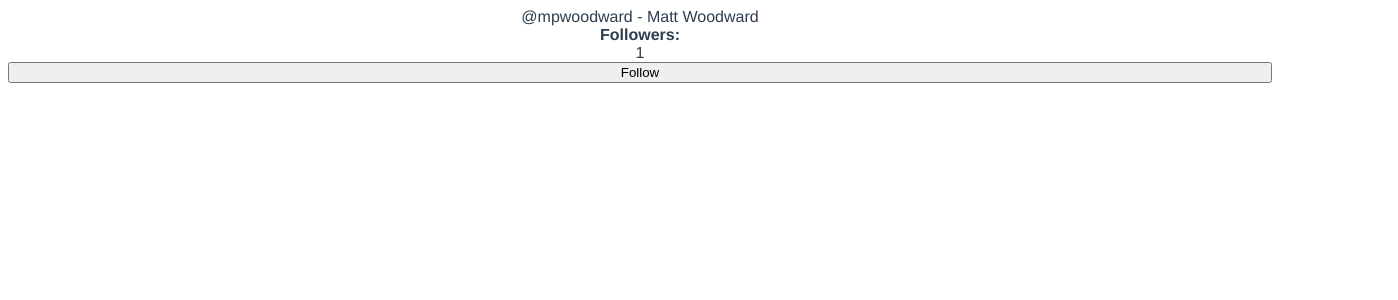
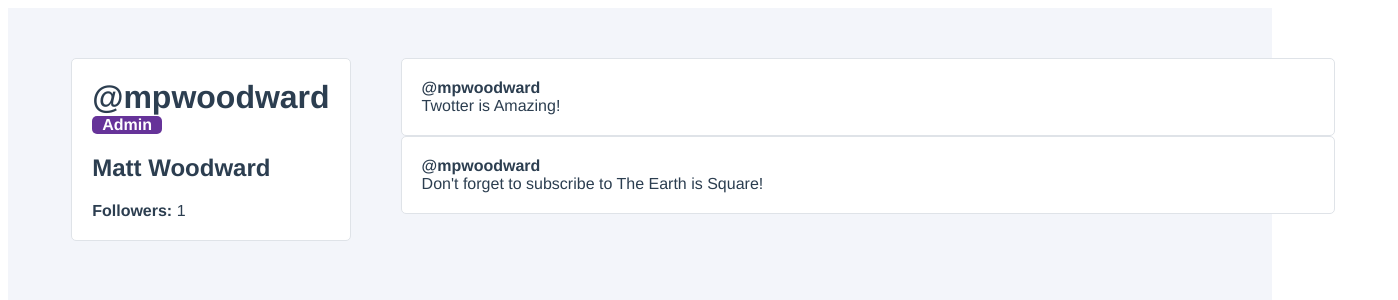
Before and after one commit to mpwoodward/twotter, a Vue app: page / in a window 1280 px wide. Shown: the top 300 px of the page, 1398 px wide, since content can reach past the window. Built offline with nearby package versions, Linux system fonts and the light colour scheme.

Commit message:
twoot component etc

```diff
--- a/src/App.vue
+++ b/src/App.vue
@@ -1,43 +1,11 @@
 <template>
   <div id="app">
-    @{{ user.username }} - {{ fullName }}
-    <strong>Followers: </strong> {{ followers }}
-    <button @click="followUser">Follow</button>
+    <UserProfile />
   </div>
 </template>
 
 <script lang="ts" setup>
-import {
-  computed,
-  onMounted,
-  reactive,
-  ref,
-  watch,
-} from 'vue'
-
-const followers = ref(0)
-const user = reactive({
-  id: 1,
-  username: 'mpwoodward',
-  firstName: 'Matt',
-  lastName: 'Woodward',
-  email: 'mpwoodward@gmail.com',
-  isAdmin: true,
-})
-
-const fullName = computed(() => `${user.firstName} ${user.lastName}`)
-
-const followUser = () => followers.value++
-
-watch(followers, (newFollowerCount, oldFollowerCount) => {
-  if (oldFollowerCount < newFollowerCount) {
-    console.log(`${user.username} has gained a follower!`)
-  }
-})
-
-onMounted(() => {
-  followUser()
-})
+import UserProfile from '@/user/UserProfile.vue'
 </script>
 
 <style>
@@ -46,8 +14,7 @@
   -webkit-font-smoothing: antialiased;
   -moz-osx-font-smoothing: grayscale;
   color: #2c3e50;
-  display: flex;
-  flex-direction: column;
-  text-align: center;
+  min-height: 100vh;
+  background-color: #F3F5FA;
 }
 </style>
--- /dev/null
+++ b/src/twoot/TwootItem.vue
@@ -0,0 +1,53 @@
+<template>
+  <div class="twoot-item" @click="favoriteTwoot(props.twoot.id)">
+    <div class="user-profile__twoot">
+      <div class="twoot-item__user">
+        @{{ props.username }}
+      </div>
+      <div class="twoot-item__content">
+        {{ props.twoot.content }}
+      </div>
+    </div>
+  </div>
+</template>
+
+<script lang="ts" setup>
+import { defineEmits, defineProps } from 'vue'
+
+const props = defineProps({
+  username: {
+    type: String,
+    required: true,
+  },
+  twoot: {
+    type: Object,
+    required: true,
+  }
+})
+
+const emit = defineEmits(['favorite'])
+
+const favoriteTwoot = (id: number) => {
+  emit('favorite', id)
+}
+</script>
+
+<style scoped>
+.twoot-item {
+  padding: 20px;
+  background-color: white;
+  border-radius: 5px;
+  border: 1px solid #DFE3E8;
+  box-sizing: border-box;
+  cursor: pointer;
+  transition: all 0.25s ease;
+}
+
+.twoot-item:hover {
+  transform: scale(1.1, 1.1);
+}
+
+.twoot-item__user {
+  font-weight: bold;
+}
+</style>
--- /dev/null
+++ b/src/user/UserProfile.vue
@@ -0,0 +1,103 @@
+<template>
+  <div class="user-profile">
+    <div class="user-profile__user-panel">
+      <h1 class="user-profile__username">@{{ user.username }}</h1>
+      <div class="user-profile__admin-badge" v-if="user.isAdmin">Admin</div>
+      <h2>{{ fullName }}</h2>
+      <div class="user-profile__follower-count">
+        <strong>Followers:</strong> {{ followers }}
+      </div>
+    </div>
+    <div class="user-profile__twoots-wrapper">
+      <TwootItem
+        v-for="twoot in user.twoots"
+        :key="twoot.id"
+        :username="user.username"
+        :twoot="twoot"
+        @favorite="toggleFavorite"
+      />
+    </div>
+  </div>
+</template>
+
+<script lang="ts" setup>
+import {
+  computed,
+  onMounted,
+  reactive,
+  ref,
+  watch,
+} from 'vue'
+
+import TwootItem from '@/twoot/TwootItem.vue'
+
+const followers = ref(0)
+const user = reactive({
+  id: 1,
+  username: 'mpwoodward',
+  firstName: 'Matt',
+  lastName: 'Woodward',
+  email: 'mpwoodward@gmail.com',
+  isAdmin: true,
+  twoots: [
+    {
+      id: 1,
+      content: 'Twotter is Amazing!',
+    },
+    {
+      id: 2,
+      content: "Don't forget to subscribe to The Earth is Square!",
+    },
+  ],
+})
+
+const fullName = computed(() => `${user.firstName} ${user.lastName}`)
+
+const followUser = () => followers.value++
+
+const toggleFavorite = (id: number) => {
+  console.log(`Favorited Twoot ${id}!`)
+}
+
+watch(followers, (newFollowerCount, oldFollowerCount) => {
+  if (oldFollowerCount < newFollowerCount) {
+    console.log(`${user.username} has gained a follower!`)
+  }
+})
+
+onMounted(() => {
+  followUser()
+})
+</script>
+
+<style scoped>
+.user-profile {
+  display: grid;
+  grid-template-columns: 1fr 3fr;
+  width: 100%;
+  padding: 50px 5%;
+}
+
+.user-profile__user-panel {
+  display: flex;
+  flex-direction: column;
+  margin-right: 50px;
+  padding: 20px;
+  background-color: white;
+  border-radius: 5px;
+  border: 1px solid #DFE3E8;
+}
+
+.user-profile__admin-badge {
+  background: rebeccapurple;
+  color: white;
+  border-radius: 5px;
+  margin-right: auto;
+  padding: 0 10px;
+  font-weight: bold;
+}
+
+h1 {
+  margin: 0;
+}
+</style>
```
